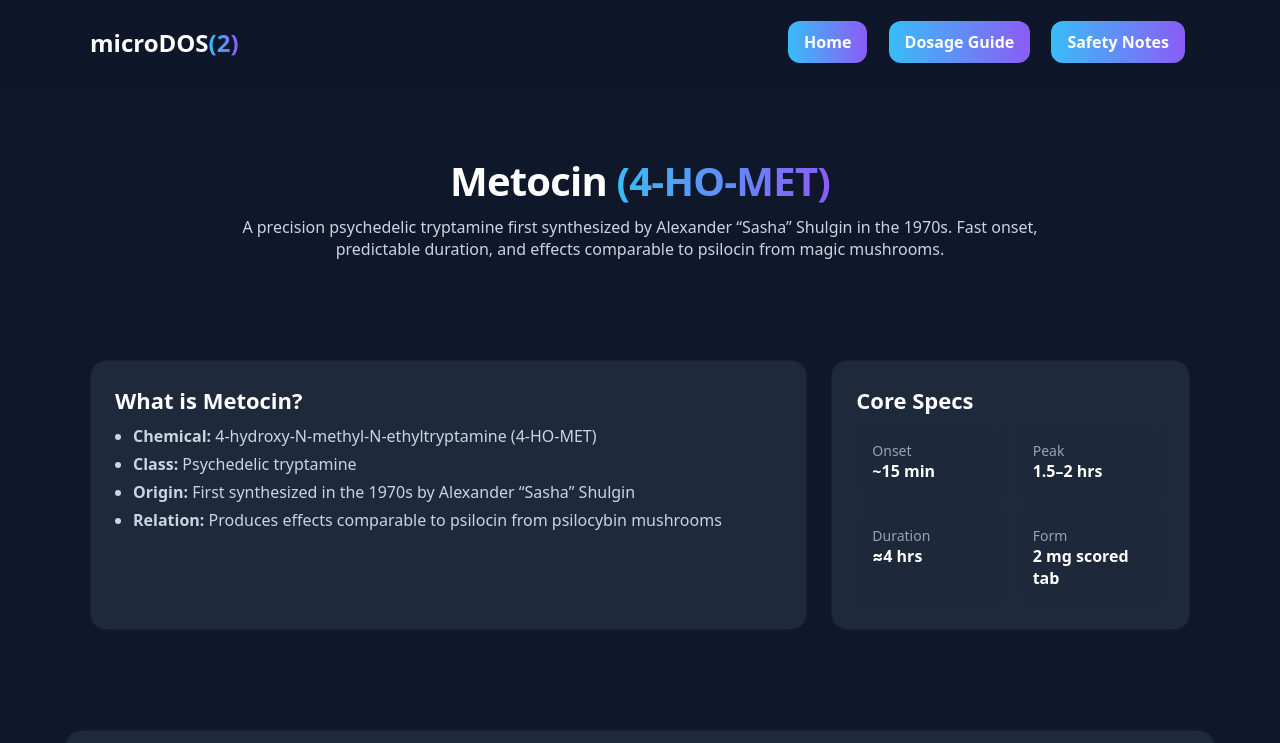
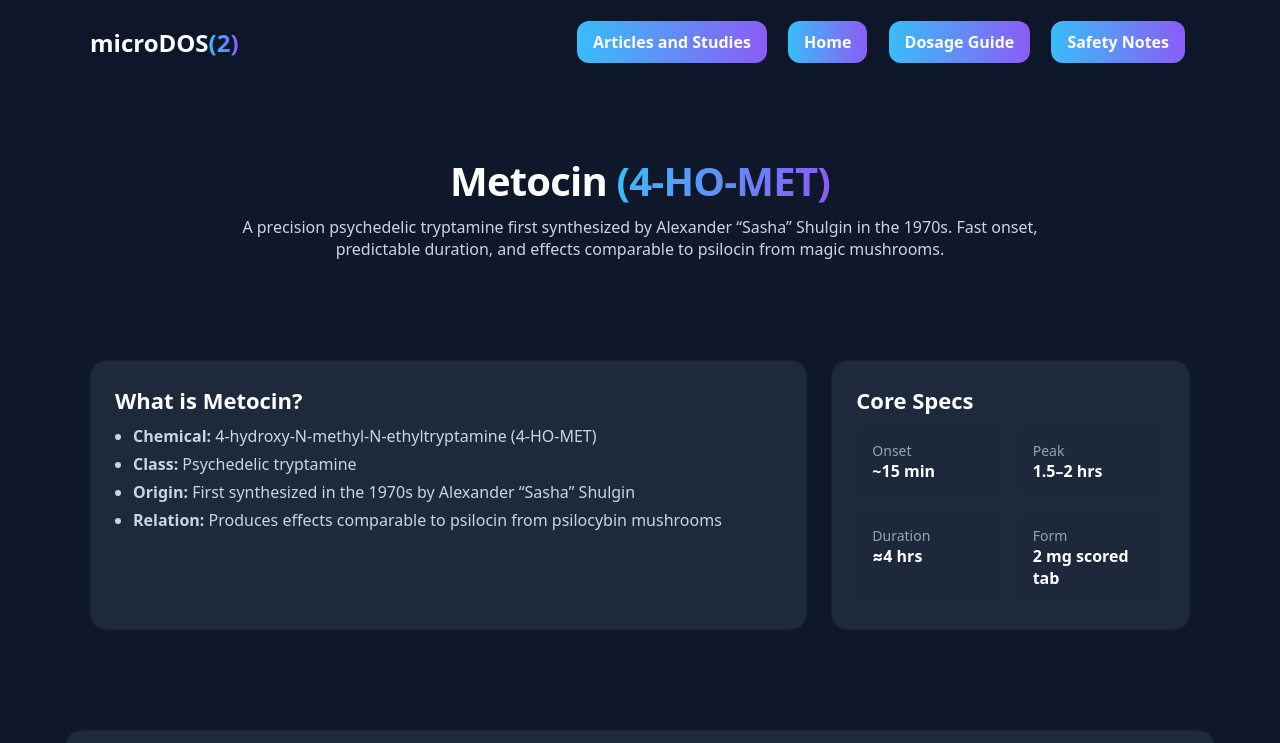
Before and after one commit to microDOS2/Metocin-INFO, a plain HTML site: page index.html in a window 1280 px wide. Shown: the top 743 px of the page. Drawn offline with Linux system fonts and the light colour scheme.

Commit message:
Update index.html

```diff
--- a/index.html
+++ b/index.html
@@ -67,6 +67,7 @@
     <div class="container row">
       <h1>microDOS<span class="grad">(2)</span></h1>
       <nav class="nav-links">
+        <a href="https://microdos2.github.io/ARTICLES-AND-STUDIES/" class="btn" target="_blank">Articles and Studies</a>
         <a href="https://microdos2.github.io/UPDATE2/" class="btn">Home</a>
         <a href="#dose" class="btn">Dosage Guide</a>
         <a href="#safety" class="btn">Safety Notes</a>
@@ -168,10 +169,10 @@
     <!-- Further Reading Section -->
     <section class="section" id="reading" style="padding-top:32px; padding-bottom: 0;">
         <div class="container card" style="text-align: center;">
-            <h3>Further Reading</h3>
-            <a href="https://docs.google.com/document/d/1UMQnulLEw2pxAjKASeyxIg5OmXUfd80-VKUZelIjYvs/edit?usp=sharing" class="btn" target="_blank">Microdosing: An Evidence-Based Review</a>
-            <a href="https://docs.google.com/document/d/1bcFpkotyifNp71QUVT3-xtZdb3rcMimgsSk8NCzBu18/edit?usp=sharing" class="btn" target="_blank">Microdosing Metocin</a>
-            <a href="https://drive.google.com/file/d/1kiWditppClxE54T2SHQFF8p3NhSQcewj/view?usp=sharing" class="btn" target="_blank">SCIENTIFIC REPORTS: Adults who microdose</a>
+          <h3>Further Reading</h3>
+          <a href="https://docs.google.com/document/d/1UMQnulLEw2pxAjKASeyxIg5OmXUfd80-VKUZelIjYvs/edit?usp=sharing" class="btn" target="_blank">Microdosing: An Evidence-Based Review</a>
+          <a href="https://docs.google.com/document/d/1bcFpkotyifNp71QUVT3-xtZdb3rcMimgsSk8NCzBu18/edit?usp=sharing" class="btn" target="_blank">Microdosing Metocin</a>
+          <a href="https://drive.google.com/file/d/1kiWditppClxE54T2SHQFF8p3NhSQcewj/view?usp=sharing" class="btn" target="_blank">SCIENTIFIC REPORTS: Adults who microdose</a>
         </div>
     </section>
 
```
